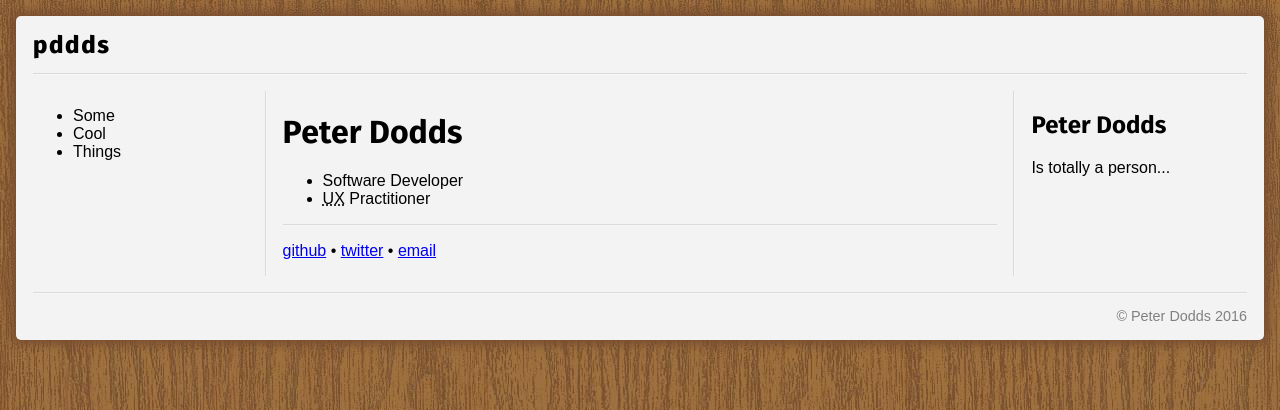
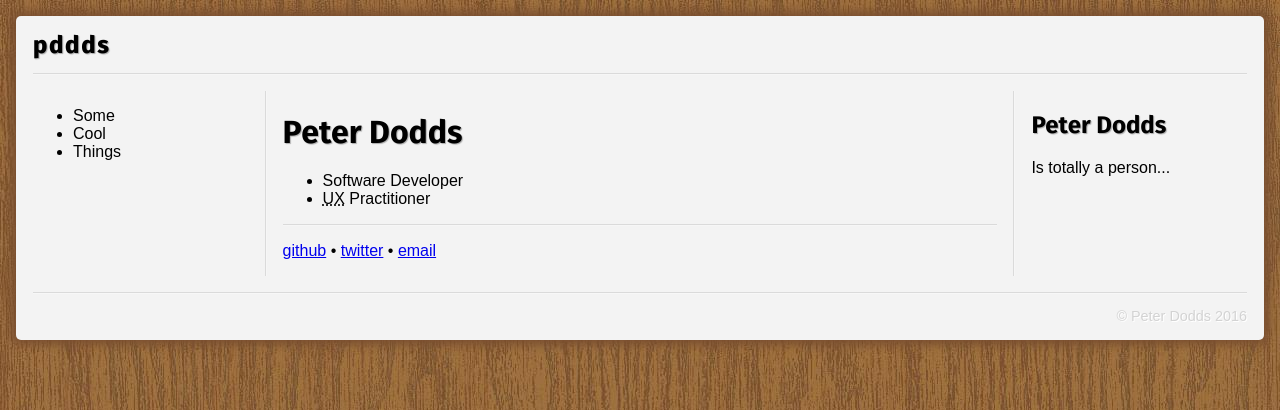
Before and after one commit to m0tive/pddds.com, a Jekyll site: the page built from index.md, in a window 1280 px wide. Shown: the top 410 px of the page. Built offline with Jekyll 4.4.1, drawn with Linux system fonts in a browser that asks for light colours.

Commit message:
Add shadow to headers and footer

```diff
--- a/css/base.scss
+++ b/css/base.scss
@@ -58,9 +58,12 @@ header {
         font-size: 1.5em;
         line-height: 1em;
         font-weight: 800;
-        vertical-align: bottom;
         letter-spacing: 0.07em;
     }
+}
+
+h1, h2, h3, h4 {
+    text-shadow: 1px 1px 1px rgba(0, 0, 0, 0.3);
 }
 
 .fonts-loaded {
@@ -123,9 +126,10 @@ header {
 footer {
     border-bottom: 0;
     > p {
-    font-size: 0.9em;
-    color: grey;
-    text-align: right;
+        font-size: 0.9em;
+        color: lightgrey;
+        text-align: right;
+        text-shadow: 1px 1px 0px white;
     }
 }
 
```
